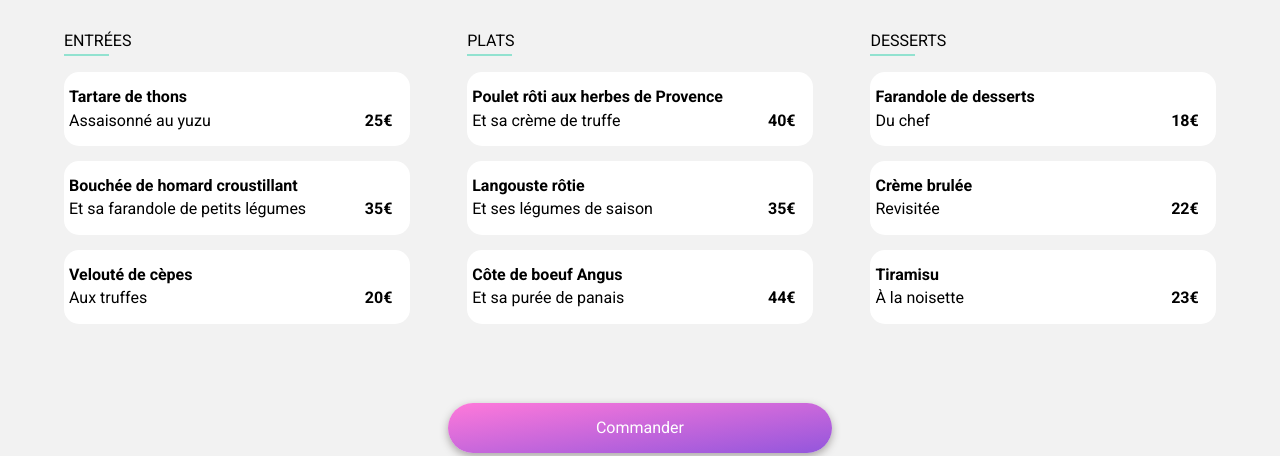
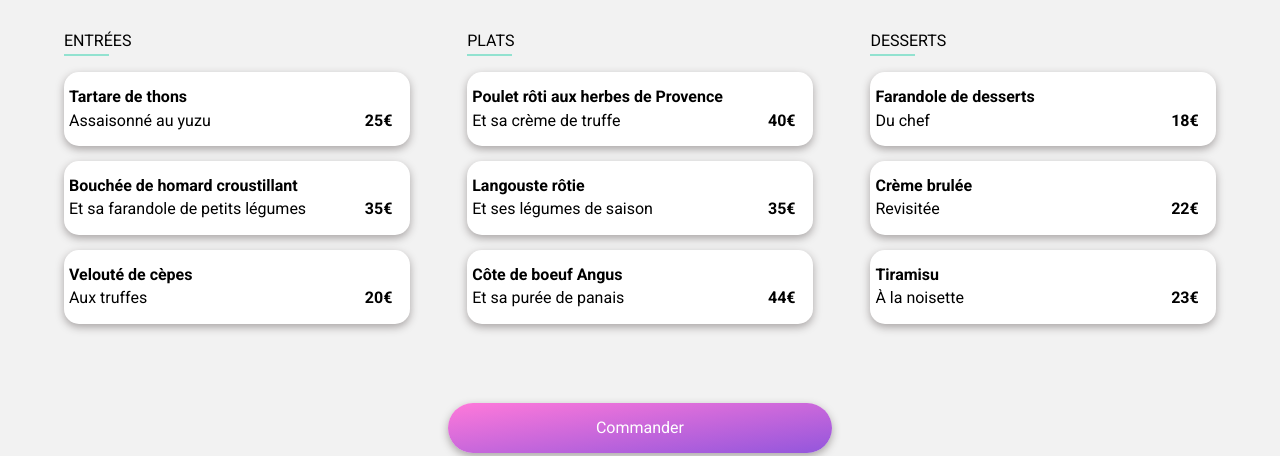
Before and after one commit to Derekotelett/NathanVignane_3_10022021, a plain HTML site: page delice_sens.html in a window 1280 px wide. Shown: the part 369-825 px from the top of the page. Drawn offline with nearby package versions, Linux system fonts and the light colour scheme; files that its build step writes are made by us from their sources; a web font is replaced by a local one.

Commit message:
Add files via upload

```diff
--- a/SASS/pages/_restaurants_pages.scss
+++ b/SASS/pages/_restaurants_pages.scss
@@ -52,6 +52,8 @@
               padding-bottom: 1%;
               border-bottom: 2px solid $color-tertiary;
           }
+.choice{
+    @include shadow ($color-shadow);
       .choice_description{
           width: 100%;
           flex-grow: 1;
@@ -75,3 +77,4 @@
           padding-right: 5%;
       }
   }
+}
```
